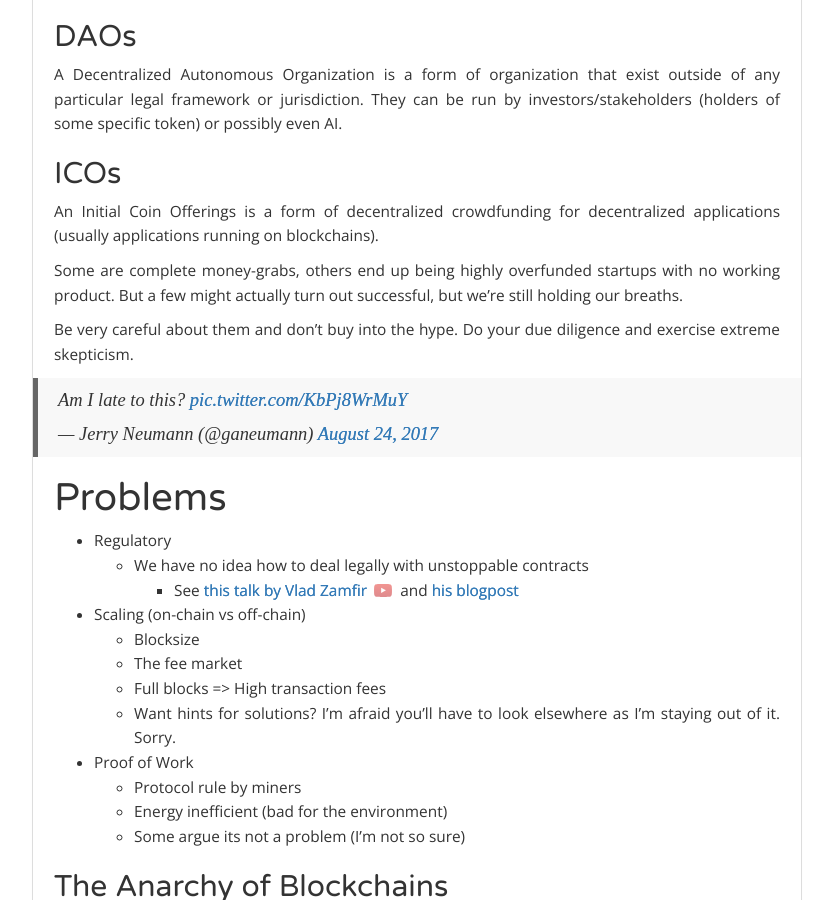
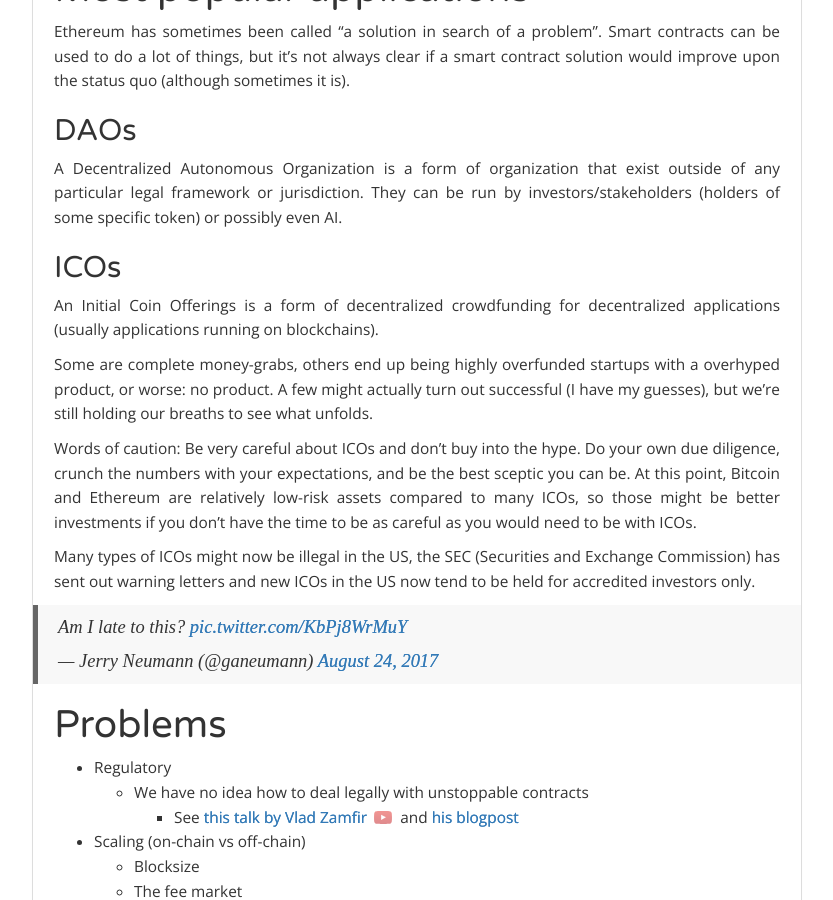
Before and after one commit to ErikBjare/ErikBjare.github.io, a Jekyll site: the page built from _wiki/intro-to-smart-contracts.md, in a window 1280 px wide and 900 px high, scrolled down 3029 px. Shown: the whole window, without its empty margins (223-1056 px from the left). Built offline with Jekyll 4.4.1, drawn with Linux system fonts in a browser that asks for light colours; nearby versions of some CDN libraries; comment, search, counter and statistics services are not loaded; some of the changed text lies outside the part shown.

Commit message:
a bunch of changes, too lazy to summarize

```diff
--- a/_config.yml
+++ b/_config.yml
@@ -27,4 +27,5 @@
 
 gems:
  - jekyll-compass
+ - jekyll-redirect-from
  - jekyll-last-modified-at
--- a/_wiki/intro-to-smart-contracts.md
+++ b/_wiki/intro-to-smart-contracts.md
@@ -14,6 +14,8 @@
  - TODO: I'd like to record this talk for the purpose of self-improvement, would that be possible?
  - TODO: Run this through Grammarly
 -->
+
+NOTE: You probably want to watch [this great video](https://www.youtube.com/watch?v=2jisWLxf38E) in addition to reading this.
 
 # Disclaimers
 
@@ -100,8 +102,10 @@
  - [Multisig](https://github.com/ethereum/dapp-bin/blob/master/wallet/wallet.sol)
    - Useful when you want to have collective ownership of a wallet. Examples are 2-of-3 multisigs where two keys are needed to move tokens from a wallet.
 
+More advanced examples:
 
-There are more complex contracts, but they are too complex to be good examples.
+ - Prediction markets
+ - Futarchy
 
 ## Work through an example contract
 
@@ -140,10 +144,13 @@
 
 An Initial Coin Offerings is a form of decentralized crowdfunding for decentralized applications (usually applications running on blockchains).
 
-Some are complete money-grabs, others end up being highly overfunded startups with no working product.
-But a few might actually turn out successful, but we're still holding our breaths.
+Some are complete money-grabs, others end up being highly overfunded startups with a overhyped product, or worse: no product.
+A few might actually turn out successful (I have my guesses), but we're still holding our breaths to see what unfolds.
 
-Be very careful about them and don't buy into the hype. Do your due diligence and exercise extreme skepticism.
+Words of caution: Be very careful about ICOs and don't buy into the hype. Do your own due diligence, crunch the numbers with your expectations, and be the best sceptic you can be.
+At this point, Bitcoin and Ethereum are relatively low-risk assets compared to many ICOs, so those might be better investments if you don't have the time to be as careful as you would need to be with ICOs.
+
+Many types of ICOs might now be illegal in the US, the SEC (Securities and Exchange Commission) has sent out warning letters and new ICOs in the US now tend to be held for accredited investors only.
 
 <blockquote class="twitter-tweet" data-lang="en"><p lang="en" dir="ltr">Am I late to this? <a href="https://t.co/KbPj8WrMuY">pic.twitter.com/KbPj8WrMuY</a></p>&mdash; Jerry Neumann (@ganeumann) <a href="https://twitter.com/ganeumann/status/900790393712910337">August 24, 2017</a></blockquote>
 <script async src="//platform.twitter.com/widgets.js" charset="utf-8"></script>
```
Also changed, not shown: _wiki/decentralized-organizations.md (+31 -4 lines), _wiki/importance-of-open-recommendation-systems.md (+6 -4 lines), 1 other file.
